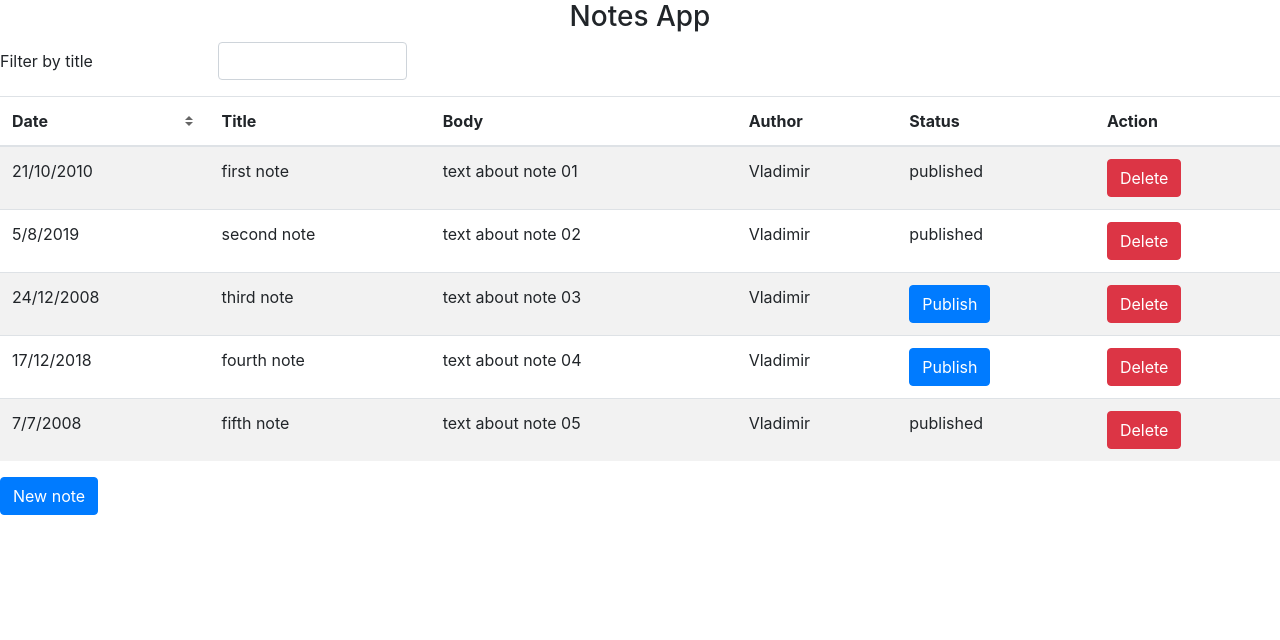
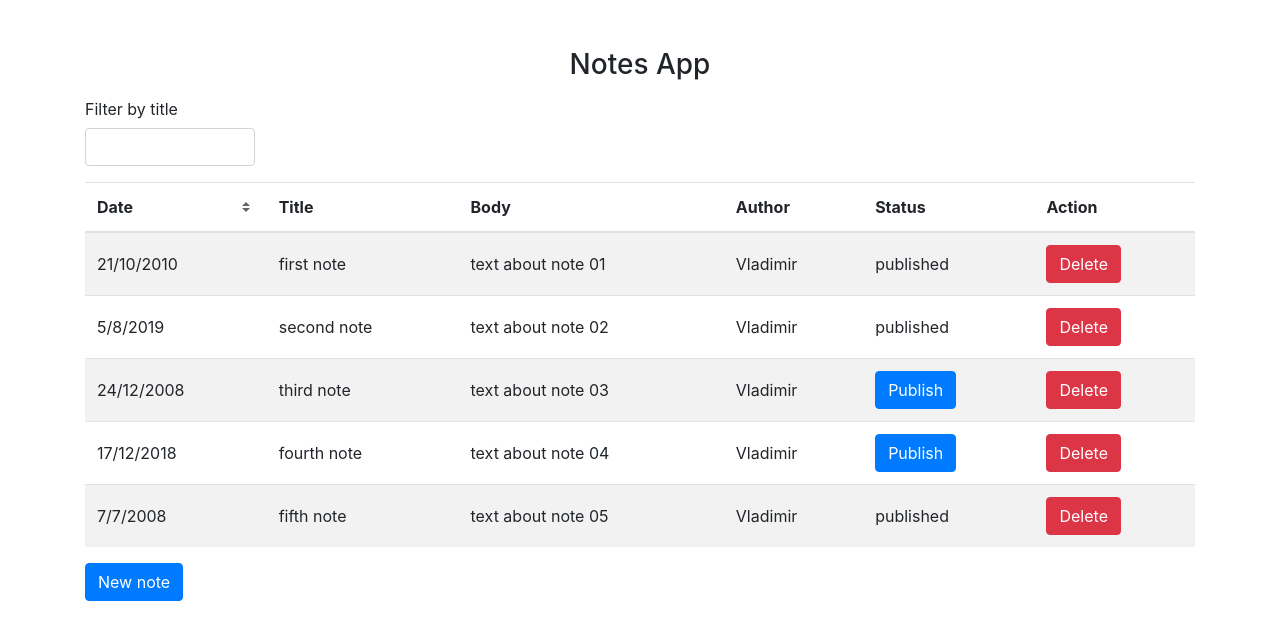
Before and after one commit to vlappdev/notes, a React (Create React App) app: page / in a window 1280 px wide. Shown: the top 640 px of the page. Built offline with nearby package versions, Linux system fonts and the light colour scheme.

Commit message:
09 - added style for some detail in app

```diff
--- a/src/App.js
+++ b/src/App.js
@@ -49,15 +49,15 @@ function App() {
   };
 
   return (
-    <>
-      <h3 className="text-center">Notes App</h3>
+    <div className="container">
+      <h3 className="text-center mt-5">Notes App</h3>
       <FilterByTitle notes = { notes } getInputValue = { getInputValue }/>
       <NotesTable filteredNotes={ filteredNotes } deleteNote={ deleteNote } sortByDate = { sortByDate }/>
       <button onClick={() => {setShowModal(true)}} className="btn btn-primary">New note</button>
       { showModal && (
         <AddNoteModal onCloseRequest={() => setShowModal(false)} addNewNoteToState={ addNewNoteToState }/>
       )}
-    </>
+    </div>
   );
 }
 
--- a/src/components/FilterByTitle.js
+++ b/src/components/FilterByTitle.js
@@ -8,9 +8,9 @@ function FilterByTitle({ notes, getInputValue }) {
   };
 
   return (
-    <div className="form-group row">
-      <label htmlFor="inputFilter" className="col-sm-2 col-form-label">Filter by title</label>
-      <div className="col-sm-2">
+    <div className="form-group">
+      <label htmlFor="inputFilter" className="col-sm-2 col-form-label px-0">Filter by title</label>
+      <div className="col-sm-2 pl-0">
         <input type="text" onChange={ handleChange } value={ notes.title } name="title" className="form-control" id="inputFilter" />
       </div>
     </div>
--- a/src/components/Note.js
+++ b/src/components/Note.js
@@ -15,12 +15,12 @@ function Note({ note, deleteNote, index }) {
 
   return (
     <tr>
-      <td>{ note.date }</td>
-      <td>{ note.title }</td>
-      <td>{ note.body }</td>
-      <td>{ note.author }</td>
-      <td>{ status }</td>
-      <td>
+      <td className="align-middle">{ note.date }</td>
+      <td className="align-middle">{ note.title }</td>
+      <td className="align-middle">{ note.body }</td>
+      <td className="align-middle">{ note.author }</td>
+      <td className="align-middle">{ status }</td>
+      <td className="align-middle">
         <button onClick={ () => deleteNote(index) } className="btn btn-danger">Delete</button>
       </td>
     </tr>
--- a/src/index.scss
+++ b/src/index.scss
@@ -25,3 +25,6 @@
     margin-top: 1px;
   }
 }
+table tr td{
+  vertical-align: middle;
+}
```
Also changed, not shown: src/z-commits.md (+1 -0 lines).
